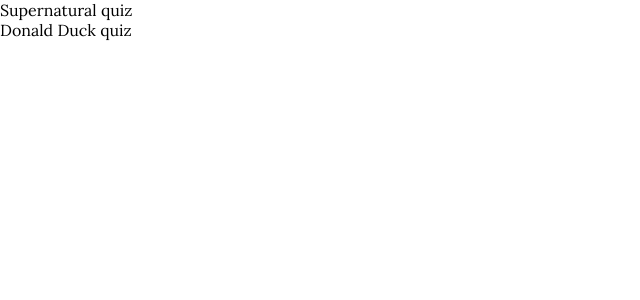
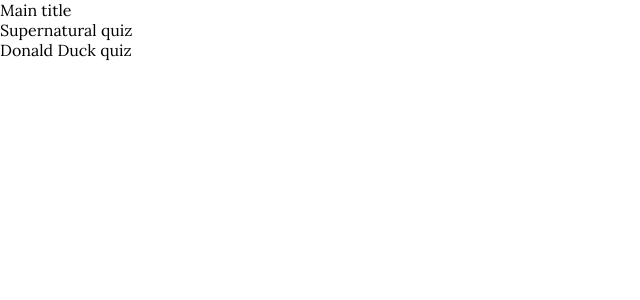
Before and after one commit to mkauppila/quiz, a React (Create React App) app in the folder frontend/: page / in a window 1280 px wide. Shown: the top 300 px of the page, without its empty margins (0-640 px from the left). Built offline with nearby package versions, Linux system fonts and the light colour scheme; a web font is replaced by a local one.

Commit message:
Add basic store support to quiz list

```diff
--- a/frontend/src/components/quizList.tsx
+++ b/frontend/src/components/quizList.tsx
@@ -1,12 +1,18 @@
 import * as React from 'react'
+import { connect } from 'react-redux'
 
-const list = [
-  'Supernatural quiz',
-  'Donald Duck quiz'
-]
+const component = (props: any) => (
+  <div>
+    <p>{props.title}</p>
+    <ul>
+      { props.list.map((item: any) => <li key={item}>{item}</li>)}
+    </ul>
+  </div>
+)
 
-export default (props: any) => (
-  <ul>
-    { list.map(item => <li key={item}>{item}</li>)}
-  </ul>
-)
+const mapPropsToState = (state: any) => ({
+  list: state.quizzes,
+  title: state.mainTitle,
+})
+
+export default connect(mapPropsToState)(component)
--- a/frontend/src/store.ts
+++ b/frontend/src/store.ts
@@ -9,6 +9,12 @@
 }
 
 const initialState = {
+  mainTitle: 'Main title',
+  quizzes: [
+    'Supernatural quiz',
+    'Donald Duck quiz',
+  ],
+  // refactor to separate store?
   title: 'Supernatural Quiz',
   question: 'How many seasons of Supernatural has been produced?',
   answers: [
```
